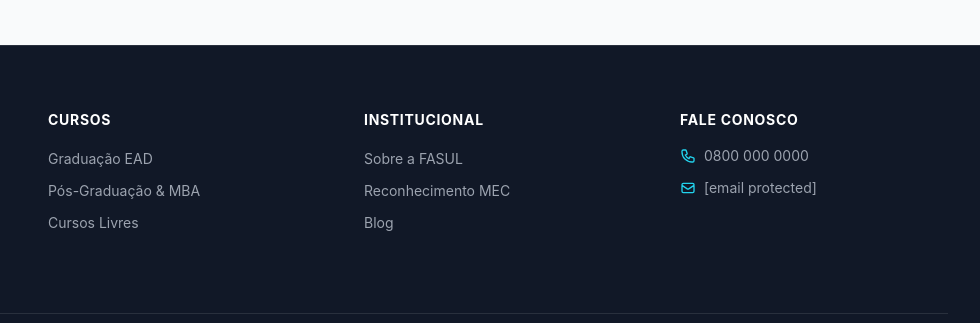
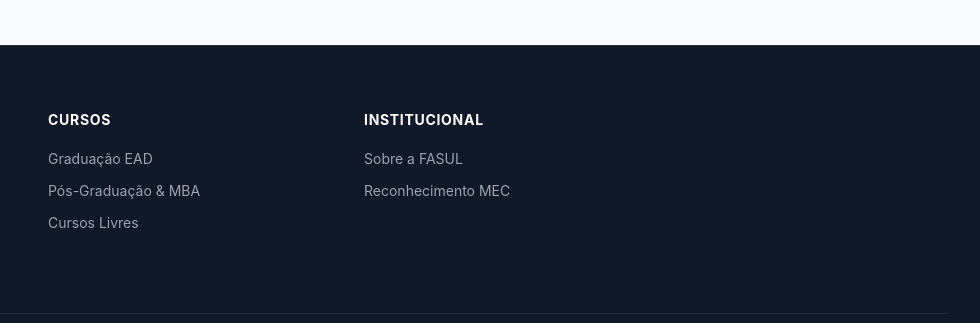
Before and after one commit to Neves-BR/FASUL-LP, a website: page index.html in a window 1280 px wide. Shown: the part 6056-6379 px from the top of the page, 300-1280 px from the left. Drawn offline with nearby package versions, Linux system fonts and the light colour scheme.

Commit message:
Remove Blog link and contact details from footer
Removed 'Blog' link and contact information section.

```diff
--- a/index.html
+++ b/index.html
@@ -1118,20 +1118,6 @@
                     <ul class="space-y-2">
                         <li><a href="/sobre" class="text-gray-400 hover:text-cyan-400 text-sm transition-colors" rel="noopener noreferrer">Sobre a FASUL</a></li>
                         <li><a href="https://emec.mec.gov.br/emec/consulta-cadastro/detalhamento/d96957f455f6405d14c6542552b0f6eb/MjE3NTc=" class="text-gray-400 hover:text-cyan-400 text-sm transition-colors" rel="noopener noreferrer">Reconhecimento MEC</a></li>
-                        <li><a href="/blog" class="text-gray-400 hover:text-cyan-400 text-sm transition-colors" rel="noopener noreferrer">Blog</a></li>
-                    </ul>
-                </div>
-                <div id="contato">
-                    <h3 class="text-white font-bold mb-4 uppercase text-sm tracking-wider">Fale Conosco</h3>
-                    <ul class="space-y-3">
-                        <li class="flex items-center gap-2 text-gray-400 text-sm">
-                            <svg class="w-4 h-4 text-cyan-400" fill="none" stroke="currentColor" viewBox="0 0 24 24"><path stroke-linecap="round" stroke-linejoin="round" stroke-width="2" d="M3 5a2 2 0 012-2h3.28a1 1 0 01.948.684l1.498 4.493a1 1 0 01-.502 1.21l-2.257 1.13a11.042 11.042 0 005.516 5.516l1.13-2.257a1 1 0 011.21-.502l4.493 1.498a1 1 0 01.684.949V19a2 2 0 01-2 2h-1C9.716 21 3 14.284 3 6V5z"/></svg>
-                            0800 000 0000
-                        </li>
-                        <li class="flex items-center gap-2 text-gray-400 text-sm">
-                            <svg class="w-4 h-4 text-cyan-400" fill="none" stroke="currentColor" viewBox="0 0 24 24"><path stroke-linecap="round" stroke-linejoin="round" stroke-width="2" d="M3 8l7.89 5.26a2 2 0 002.22 0L21 8M5 19h14a2 2 0 002-2V7a2 2 0 00-2-2H5a2 2 0 00-2 2v10a2 2 0 002 2z"/></svg>
-                            <a href="/cdn-cgi/l/email-protection" class="__cf_email__" data-cfemail="63000c0d1702170c23050210160f4d0607164d0111">[email&#160;protected]</a>
-                        </li>
                     </ul>
                 </div>
             </div>
```
